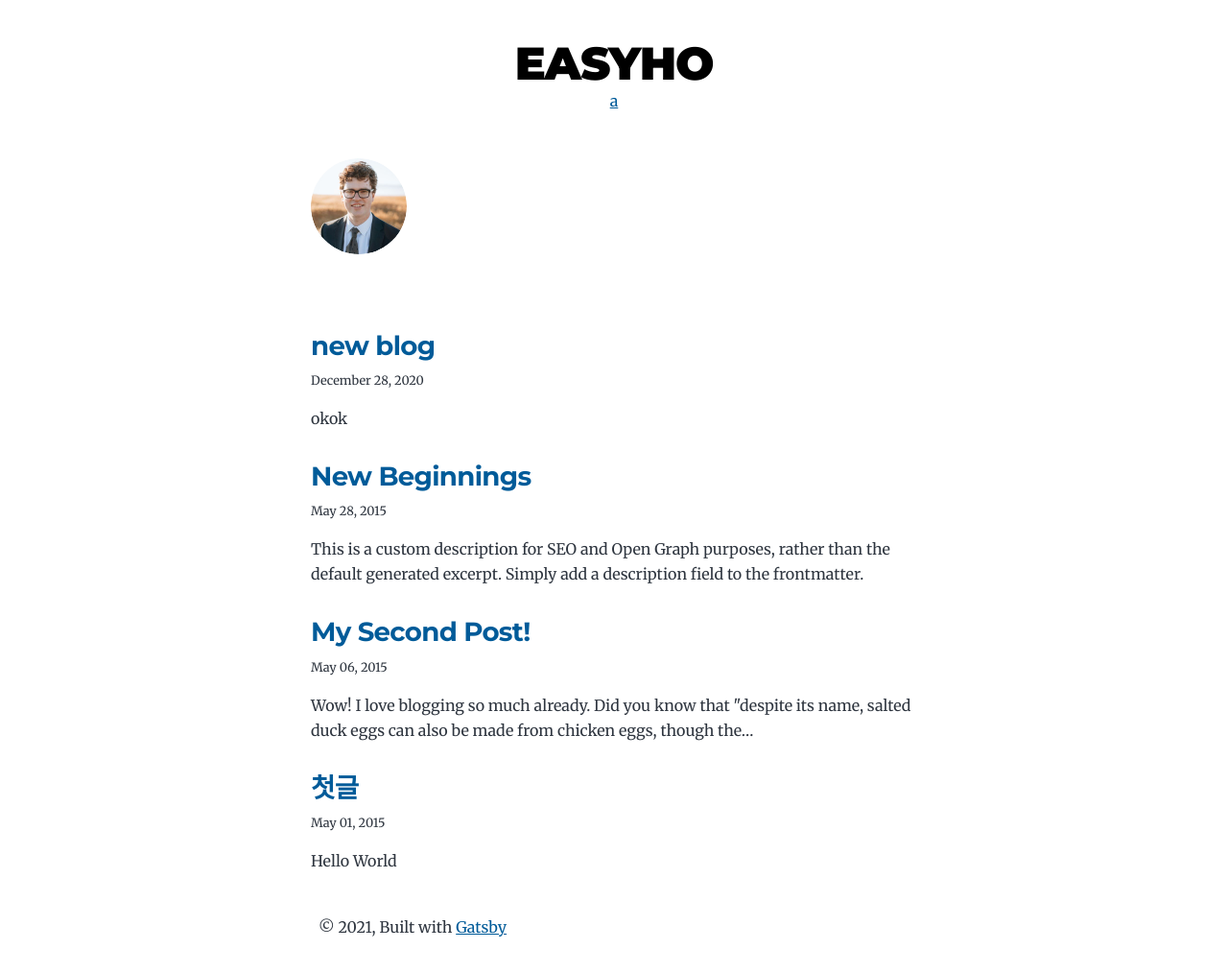
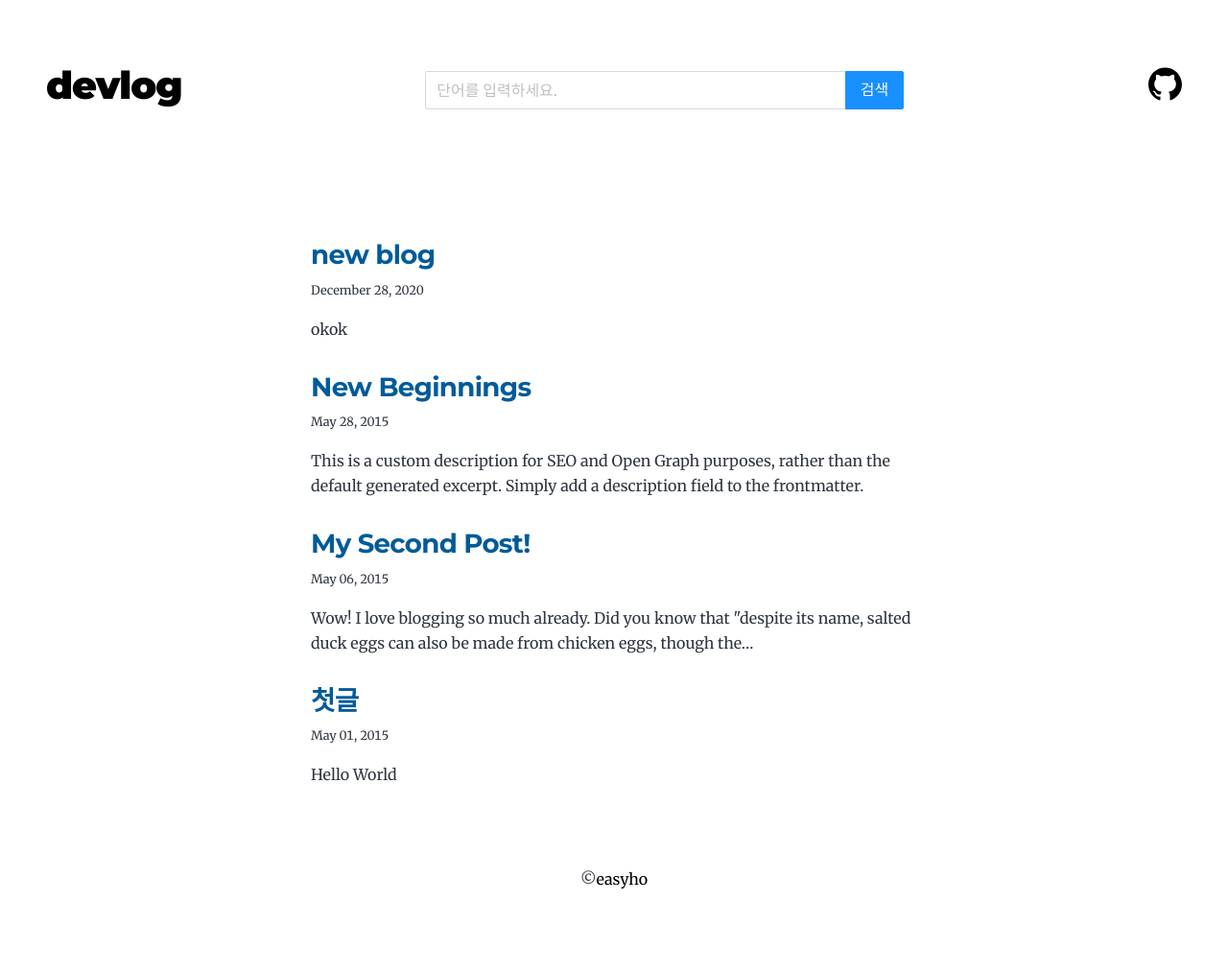
Before and after one commit to Leejiho93/gatsby-blog, a Gatsby site: page / in a window 1280 px wide. Shown: the whole page at 96% size. After the commit the page ends 941 px from the top, so only its background shows below. Built offline with nearby package versions, Linux system fonts and the light colour scheme; Gatsby itself is replaced by a stand-in of ours.

Commit message:
검색 구현중

```diff
--- a/gatsby-config.js
+++ b/gatsby-config.js
@@ -1,6 +1,6 @@
 module.exports = {
   siteMetadata: {
-    title: `EASYHO`,
+    title: `devlog`,
     author: {
       name: `Kyle Mathews`,
       summary: `who lives and works in San Francisco building useful things.`,
--- a/package.json
+++ b/package.json
@@ -8,8 +8,11 @@
     "url": "https://github.com/gatsbyjs/gatsby/issues"
   },
   "dependencies": {
+    "@ant-design/icons": "^4.3.0",
+    "antd": "^4.9.4",
     "gatsby": "^2.26.1",
     "gatsby-image": "^2.5.0",
+    "gatsby-plugin-antd": "^2.2.0",
     "gatsby-plugin-feed": "^2.7.0",
     "gatsby-plugin-google-analytics": "^2.5.0",
     "gatsby-plugin-manifest": "^2.6.1",
--- a/src/components/layout.js
+++ b/src/components/layout.js
@@ -1,8 +1,11 @@
+import 'antd/dist/antd.css';
+import { GithubOutlined } from '@ant-design/icons'
 import React from "react"
 import { Link } from "gatsby"
+import Search  from './searching'
 
 
-const Layout = ({ location, title, children }) => {
+const Layout = ({ location, title, search, children }) => {
   const rootPath = `${__PATH_PREFIX__}/`
   const isRootPath = location.pathname === rootPath
   let header
@@ -23,12 +26,16 @@ const Layout = ({ location, title, children }) => {
 
   return (
     <div className="global-wrapper" data-is-root-path={isRootPath}>
-      <header className="global-header">{header} <a rel="noreferrer" target="_blank" href="https://github.com/Leejiho93">a</a></header>
-      <main>{children}</main>
+      <header className="global-header">
+        {header}
+        {search ? <Search /> : null}
+        <a rel="noreferrer" target="_blank" href="https://github.com/Leejiho93"><GithubOutlined style={{ fontSize: '35px', color: '#000000'}}/></a>
+      </header>
+      <main className="global-main">{children}</main>
       <footer>
-        © {new Date().getFullYear()}, Built with
-        {` `}
-        <a href="https://www.gatsbyjs.com">Gatsby</a>
+        {/* © {new Date().getFullYear()} {` `} */}
+        ©
+        <a href="https://www.gatsbyjs.com">easyho</a>
       </footer>
     </div>
   )
--- /dev/null
+++ b/src/components/searching.js
@@ -0,0 +1,38 @@
+import React, { useState} from 'react';
+import { Input } from 'antd';
+
+const { Search } = Input;
+
+const onSearch = value => console.log(value);
+
+const Searching = () => {
+    const emptyQuery = "";
+
+    const [state, setState] = useState({
+        filteredData: [],
+        query: emptyQuery,
+      });
+
+      const handleInputChange = (event) => {
+        const query = event.target.value;
+        setState({
+          query,
+          filteredData,
+        });
+      };
+
+    return (
+        <Search
+        placeholder="단어를 입력하세요."
+        allowClear
+        enterButton="검색"
+        size="large"
+        onSearch={onSearch}
+        onChange={handleInputChange}
+
+        style={{ width: '500px', margin: '10px 10px 0' }}
+      />
+    )
+}
+
+export default Searching;
--- a/src/pages/index.js
+++ b/src/pages/index.js
@@ -27,9 +27,9 @@ const BlogIndex = ({ data, location }) => {
   }
 
   return (
-    <Layout location={location} title={siteTitle}>
+    <Layout location={location} title={siteTitle} search={true}>
       <SEO title="All posts" />
-      <Bio />
+      {/* <Bio /> */}
       <ol style={{ listStyle: `none` }}>
         {posts.map(post => {
           const title = post.frontmatter.title || post.fields.slug
--- a/src/style.css
+++ b/src/style.css
@@ -1,5 +1,4 @@
 /* CSS Custom Properties Definitions */
-
 :root {
   --maxWidth-none: "none";
   --maxWidth-xs: 20rem;
@@ -85,6 +84,13 @@ body {
 
 footer {
   padding: var(--spacing-3) var(--spacing-2);
+  display: flex;
+  justify-content: center;
+}
+
+footer a {
+  text-decoration: none;
+  color: #000000;
 }
 
 hr {
@@ -241,22 +247,30 @@ a:focus {
 /* Custom classes */
 
 .global-wrapper {
-  margin: var(--spacing-0) auto;
-  max-width: var(--maxWidth-wrapper);
-  padding: var(--spacing-10) var(--spacing-5);
+  /* margin: var(--spacing-0) auto; */
+  /* max-width: var(--maxWidth-wrapper); */
+  /* padding: var(--spacing-10) var(--spacing-5); */
 }
 
-.global-wrapper[data-is-root-path="true"] .bio {
+/* .global-wrapper[data-is-root-path="true"] .bio {
   margin-bottom: var(--spacing-20);
+} */
+
+.global-header {
+  margin: var(--spacing-16) var(--spacing-12);
+  display: flex;
+  justify-content: space-between;
+  align-items: center;
 }
 
-.global-header {
-  margin-bottom: var(--spacing-12);
-  text-align: center;
+.global-main {
+  padding: var(--spacing-10) var(--spacing-5);
+  max-width: var(--maxWidth-wrapper);
+  margin: var(--spacing-0) auto;
 }
 
 .main-heading {
-  font-size: var(--fontSize-7);
+  /* font-size: var(--fontSize-7); */
   margin: 0;
 }
 
@@ -320,9 +334,21 @@ a:focus {
   margin-bottom: var(--spacing-8);
 }
 
+.github-icon {
+  font-size: 30px;
+  color: #000000;
+}
+
 /* Media queries */
 
 @media (max-width: 42rem) {
+  .global-header {
+    margin: var(--spacing-16) var(--spacing-12);
+    display: flex;
+    flex-direction: column;
+    justify-content: space-between;
+    align-items: center;
+  }
   blockquote {
     padding: var(--spacing-0) var(--spacing-0) var(--spacing-0) var(--spacing-4);
     margin-left: var(--spacing-0);
--- a/src/templates/blog-post.js
+++ b/src/templates/blog-post.js
@@ -31,7 +31,7 @@ const BlogPostTemplate = ({ data, location }) => {
         />
         <hr />
         <footer>
-          <Bio />
+          {/* <Bio /> */}
         </footer>
       </article>
       <nav className="blog-post-nav">
```
Also changed, not shown: static/admin/config.yml (+13 -1 lines), 1 other file.
